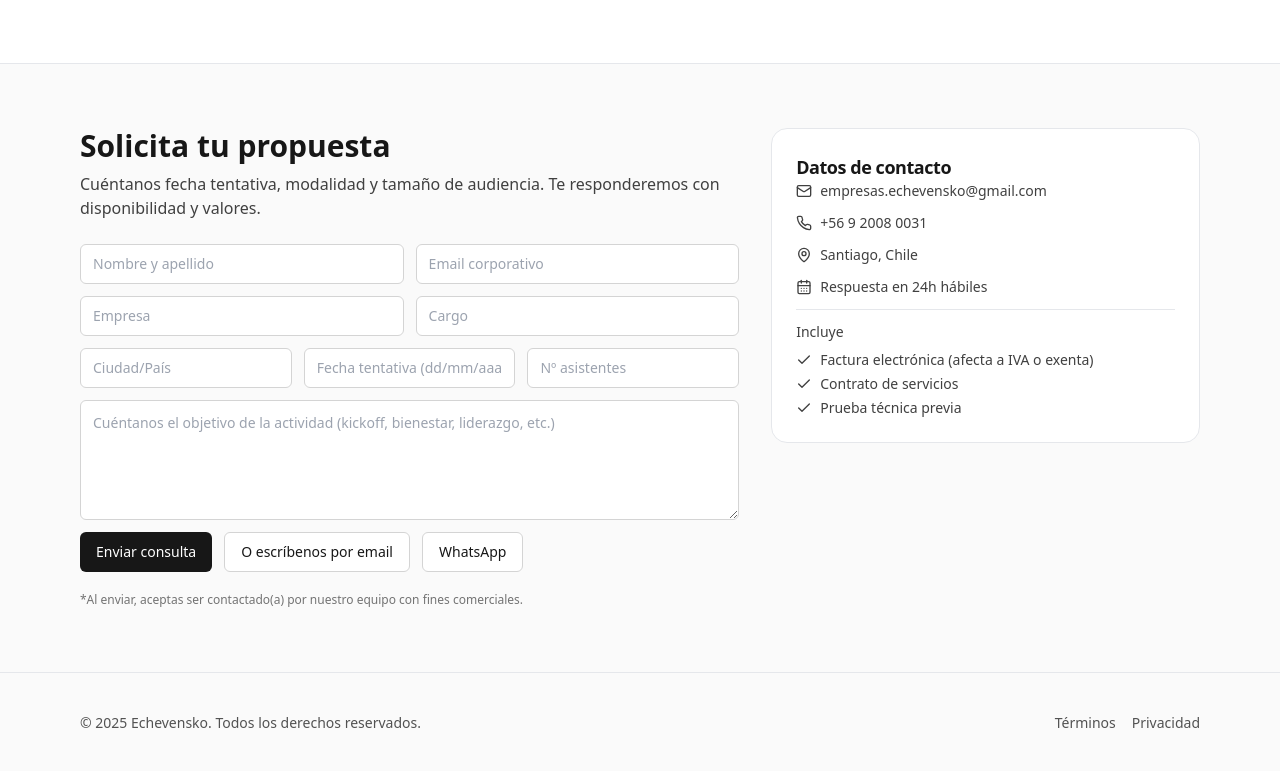
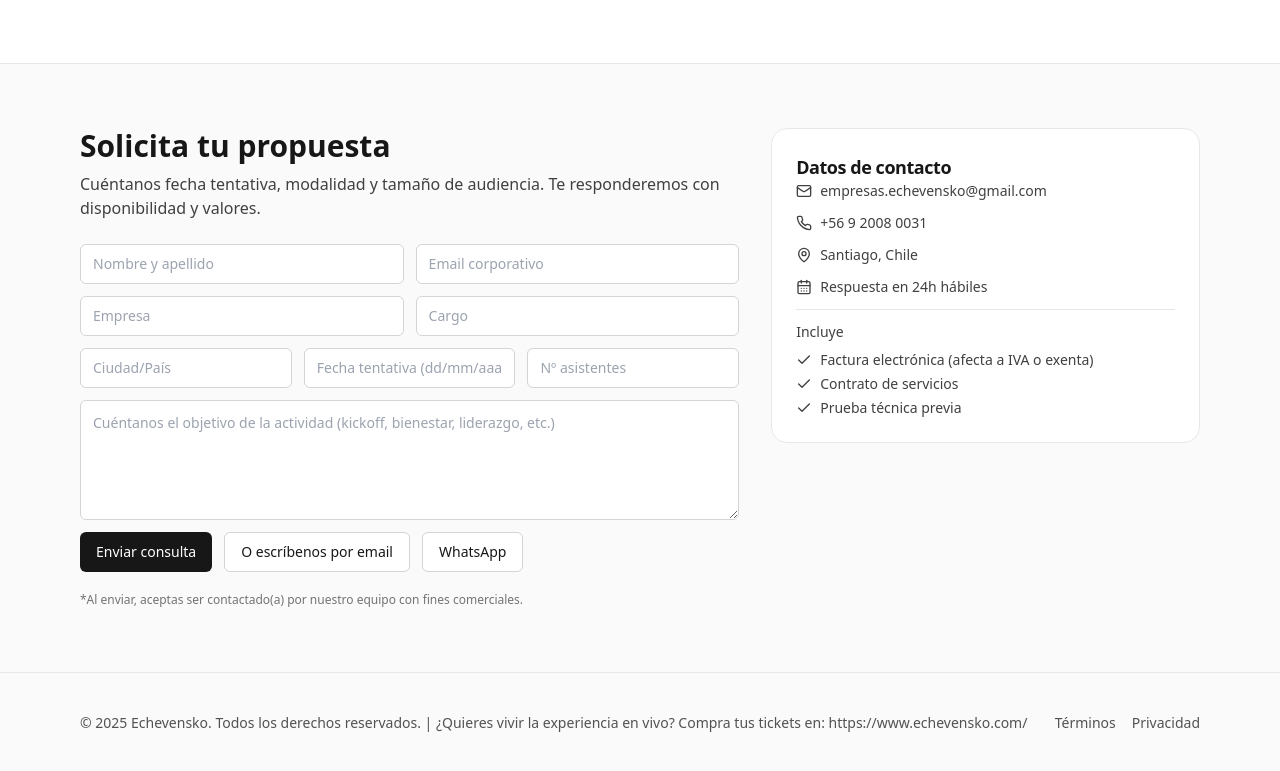
Before and after one commit to Echevensko/echevensko-b2b, a Next.js app: page / in a window 1280 px wide. Shown: the part 4282-5053 px from the top of the page. Built offline with nearby package versions, Linux system fonts and the light colour scheme.

Commit message:
Update page.tsx

```diff
--- a/app/page.tsx
+++ b/app/page.tsx
@@ -414,7 +414,7 @@ export default function EchevenskoB2BLanding() {
       {/* FOOTER */}
       <footer className="border-t">
         <div className="mx-auto max-w-6xl px-4 py-10 text-sm text-neutral-600 flex flex-col md:flex-row items-center justify-between gap-3">
-          <p>© {new Date().getFullYear()} Echevensko. Todos los derechos reservados.</p>
+          <p>© {new Date().getFullYear()} Echevensko. Todos los derechos reservados. | ¿Quieres vivir la experiencia en vivo? Compra tus tickets en: https://www.echevensko.com/</p>
           <div className="flex items-center gap-4">
             <a className="hover:text-neutral-800" href="#faq">Términos</a>
             <a className="hover:text-neutral-800" href="#faq">Privacidad</a>
```
